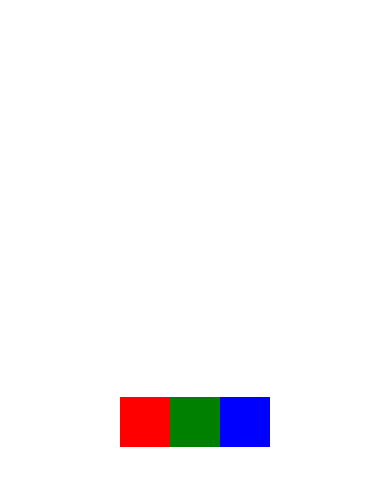
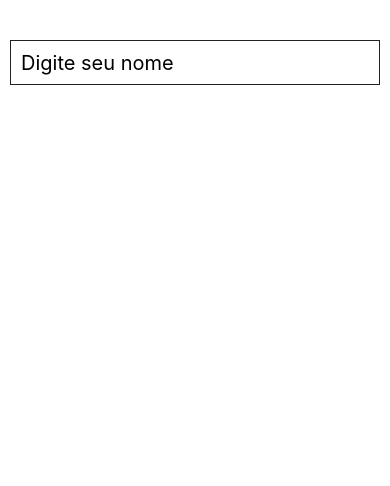
Before and after one commit to higornobrega/React-Native-Criando-aplicativos-do-zero-ao-avancado, a React Native app in the folder meuAppExpo/: screen / in a window 390 px wide. Shown: the top 486 px of the page. Built offline with nearby package versions, Linux system fonts and the light colour scheme.

Commit message:
18. Recebendo dados

```diff
--- a/meuAppExpo/App.js
+++ b/meuAppExpo/App.js
@@ -1,6 +1,11 @@
 import React, { Component } from 'react';
 
-import { View } from 'react-native';
+import {
+  StyleSheet,
+  Text,
+  TextInput,
+  View,
+} from 'react-native';
 
 //Em forma de Função
 /*function App(){
@@ -149,33 +154,91 @@ import { View } from 'react-native';
     -'center': Coloca no centro da tela - (Horizontal)
     -'space-between': Coloca um espaço entre os itens, exceto antes do primeiro e após o ultimo - (Horizontal)
     -'space-between': Coloca um espaço entre os itens, inclusive antes do primeiro e após o último - (Horizontal)
+        -'stretch': Completa a linha
   *alignItems:
     -'flex-start': Coloca no inicio da tela (default) - (Vertical)
     -'center': Coloca no centro da tela - (Vertical)
     -'space-between': Coloca um espaço entre os itens, exceto antes do primeiro e após o ultimo - (Vertical)
     -'space-between': Coloca um espaço entre os itens, inclusive antes do primeiro e após o último - (Vertical)
+    -'stretch': Completa a linha se flexDirection estiver column e width não estiver definid, ou completa a coluna se flexDirection estiver row e não tiver height definido
+      ->flexDirection tem que ser 'column' e não pode ter width definida
 */
+// class App extends Component{
+//   render(){
+//     return(
+//       <View style={{flex:1,
+//                     flexDirection:'row',
+//                     alignItems:'stretch',
+//                     // justifyContent:'stretch'
+//                     }}>
+//         <View style={{ width:50, backgroundColor: 'red'}}>
+
+//         </View>
+//         <View style={{width:50, backgroundColor: 'green'}}>
+
+//         </View>
+//         <View style={{width:50, backgroundColor: 'blue'}}>
+
+//         </View>
+//       </View>
+//     )
+//   }
+// }
+
+//Input
 class App extends Component{
+
+  constructor(props){
+    super(props);
+    this.state = {
+      nome : ''
+    }
+    this.pegaNome = this.pegaNome.bind(this)
+  }
+
+  pegaNome(texto){
+    if(texto.length > 0){
+
+      this.setState({nome:'Bem Vindo ' + texto})
+    } else {
+      this.setState({nome:''})
+
+    }
+  }
+
   render(){
+
     return(
-      <View style={{flex:1,
-                    flexDirection:'row',
-                    alignItems:'center',
-                    justifyContent:'center'
-                    }}>
-        <View style={{width:50, height:50, backgroundColor: 'red'}}>
-
-        </View>
-        <View style={{width:50, height:50, backgroundColor: 'green'}}>
-
-        </View>
-        <View style={{width:50, height:50, backgroundColor: 'blue'}}>
-
-        </View>
+      <View style={styles.container}>
+        <TextInput
+        style={styles.input}
+        placeholder="Digite seu nome"
+        underlineColorAndroid="transparente"
+        onChangeText={this.pegaNome}
+        />
+        <Text style={styles.texto}>{this.state.nome}</Text>
       </View>
-    )
+    );
   }
 }
 
+const styles = StyleSheet.create({
+  container:{
+    flex: 1,
+  },
+  input:{
+    height: 45,
+    borderWidth:1,
+    borderColor:'#222',
+    margin: 10,
+    marginTop:40,
+    fontSize:20,
+    padding: 10,
+  },
+  texto:{
+    textAlign:'center',
+    fontSize:25,
+  }
+})
 
 export default App;
```
